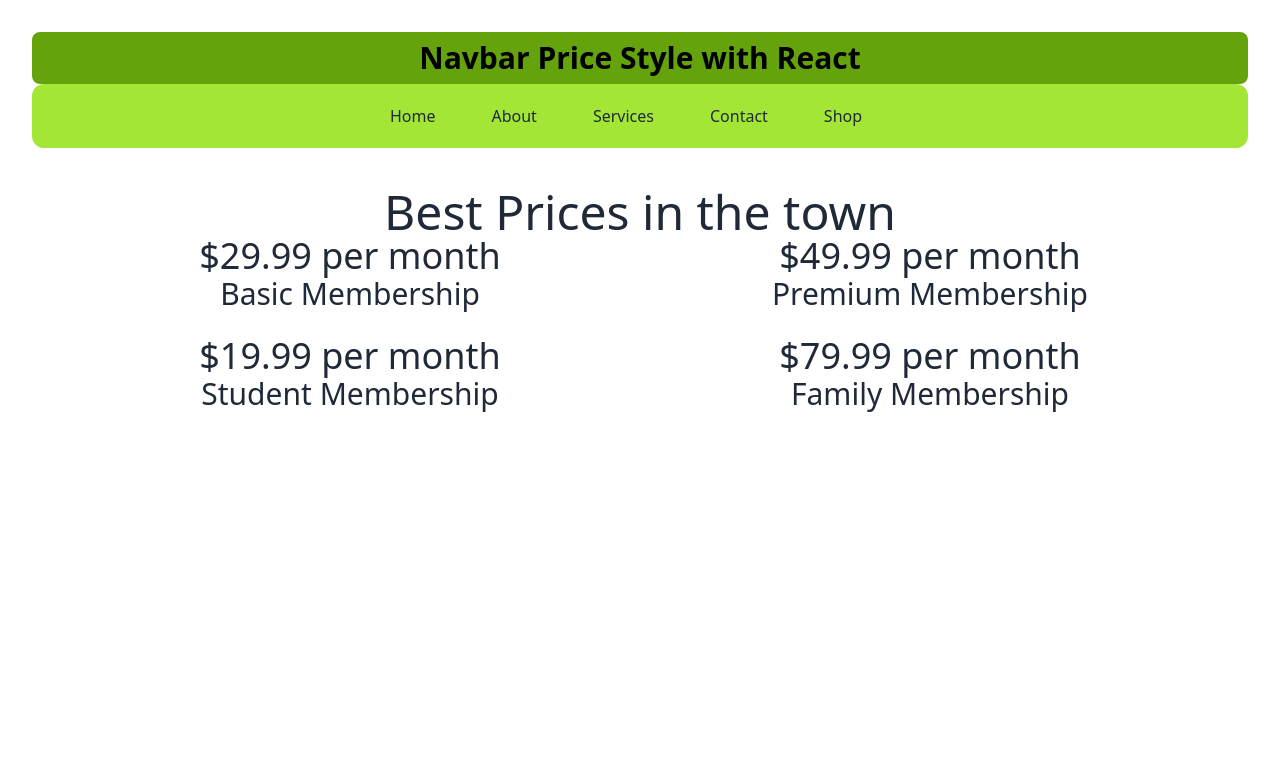
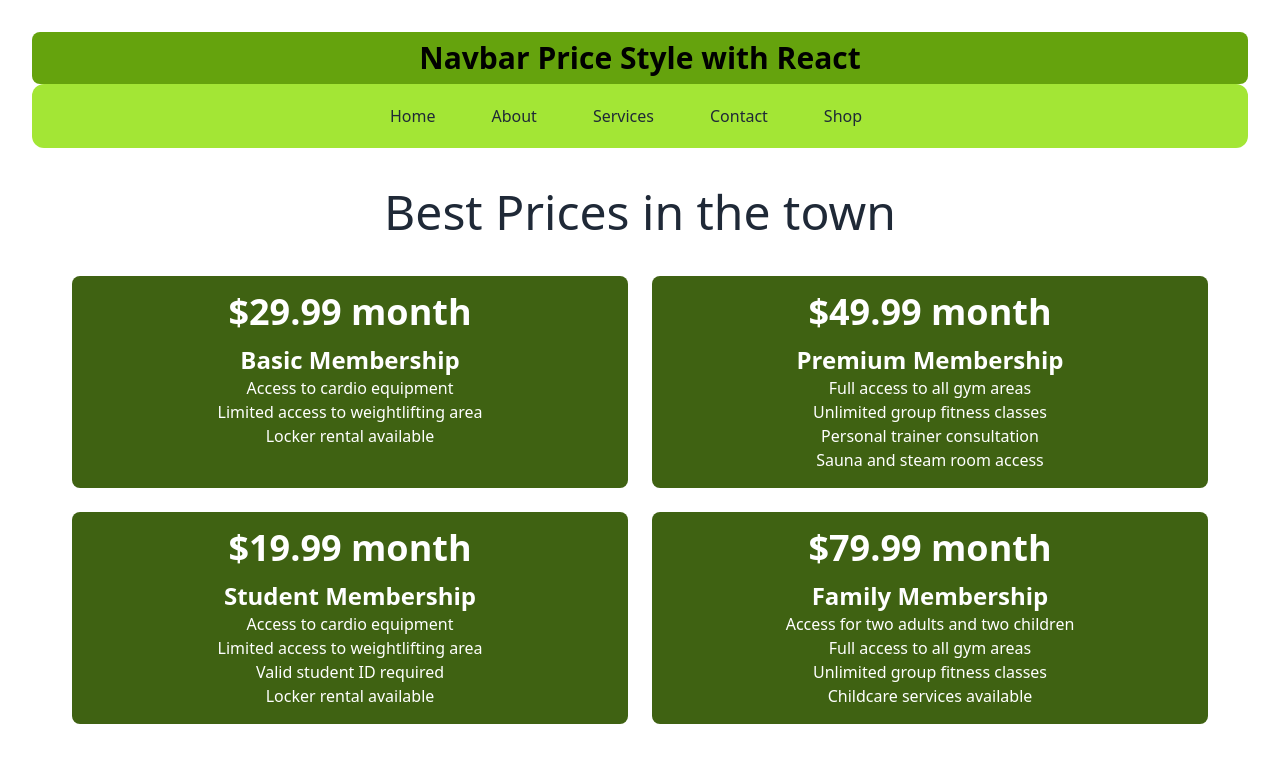
Before and after one commit to omarjafor/Price-Navbar-Practice, a React (Vite) app: page / in a window 1280 px wide. Shown: the top 762 px of the page. Built offline with nearby package versions, Linux system fonts and the light colour scheme.

Commit message:
price option feature

```diff
--- a/src/PriceOption/PriceOption.jsx
+++ b/src/PriceOption/PriceOption.jsx
@@ -1,11 +1,17 @@
+import Feature from "./Feature";
+
 const PriceOption = ({ option }) => {
-    const {name, price, feature} = option;
+    const {name, price, features} = option;
     return (
-        <div>
-            <h2>
+        <div className="bg-lime-800 text-white rounded-lg py-4">
+            <h2 className="font-bold mb-3">
                 <span className="text-4xl"> {price} </span>
             </h2>
-            <h4 className="text-3xl"> {name} </h4>
+            <h4 className="text-2xl font-bold"> {name} </h4>
+            {
+                features.map((feature, idx) => <Feature key={idx} feature={feature}
+                ></Feature>)
+            }
         </div>
     );
 };
--- a/src/PriceOption/PriceOptions.jsx
+++ b/src/PriceOption/PriceOptions.jsx
@@ -6,7 +6,7 @@ const PriceOptions = () => {
         {
             "id": 1,
             "name": "Basic Membership",
-            "price": "$29.99 per month",
+            "price": "$29.99 month",
             "features": [
                 "Access to cardio equipment",
                 "Limited access to weightlifting area",
@@ -16,7 +16,7 @@ const PriceOptions = () => {
         {
             "id": 2,
             "name": "Premium Membership",
-            "price": "$49.99 per month",
+            "price": "$49.99 month",
             "features": [
                 "Full access to all gym areas",
                 "Unlimited group fitness classes",
@@ -27,7 +27,7 @@ const PriceOptions = () => {
         {
             "id": 3,
             "name": "Student Membership",
-            "price": "$19.99 per month",
+            "price": "$19.99 month",
             "features": [
                 "Access to cardio equipment",
                 "Limited access to weightlifting area",
@@ -38,7 +38,7 @@ const PriceOptions = () => {
         {
             "id": 4,
             "name": "Family Membership",
-            "price": "$79.99 per month",
+            "price": "$79.99 month",
             "features": [
                 "Access for two adults and two children",
                 "Full access to all gym areas",
@@ -50,7 +50,7 @@ const PriceOptions = () => {
 
     return (
         <div className="m-10">
-            <h2 className="text-5xl">Best Prices in the town</h2>
+            <h2 className="text-5xl mb-10">Best Prices in the town</h2>
             <div className="grid grid-cols-2 gap-6">
                 {
                     priceOptions.map(option => <PriceOption option={option} key={option.id}
```
